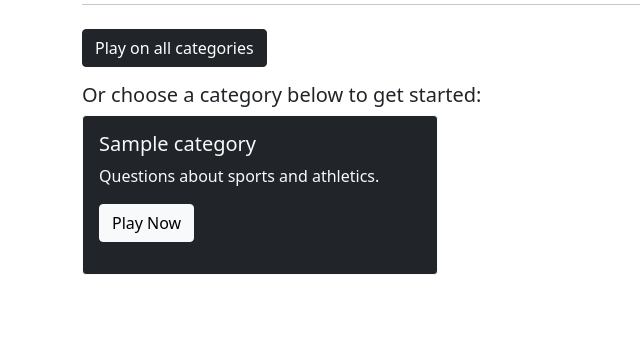
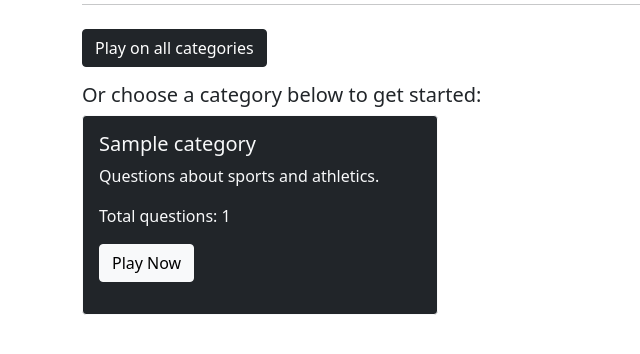
Before and after one commit to Haki-Malai/flask-triviamaster, a Flask app: page / in a window 1280 px wide. Shown: the part 186-540 px from the top of the page, without its empty margins (0-640 px from the left). Run offline with Flask 3, Linux system fonts and the light colour scheme; tables that the repository leaves empty hold one stand-in row (values such as "Sample post"); some libraries are stand-ins or nearby versions.

Commit message:
Add category_id to start_game route
This allows the user to select a category to play a game with.

The category_id is optional, so the route can still be called without it.

```diff
--- a/app/main/routes.py
+++ b/app/main/routes.py
@@ -14,11 +14,12 @@ def index():
         categories=Category.query.order_by(Category.name).all())
 
 
+@bp.route('/category_game/<int:category_id>')
 @bp.route('/game')
-def start_game():
+def start_game(category_id=None):
     game = Game()
     db.session.add(game)
-    game.generate_questions()
+    game.generate_questions(category_id=category_id)
     db.session.commit()
     return redirect(url_for('main.show_game', game_id=game.id))
 
--- a/app/models.py
+++ b/app/models.py
@@ -125,7 +125,9 @@ class Category(db.Model):
     id = db.Column(db.Integer, primary_key=True)
     name = db.Column(db.String(128), nullable=False)
 
-    questions = db.relationship('Question', back_populates='category')
+    questions = db.relationship('Question',
+                                back_populates='category',
+                                lazy='dynamic')
 
     def __repr__(self):
             return "<Category %r>" % self.name
--- a/app/templates/base.html
+++ b/app/templates/base.html
@@ -23,12 +23,12 @@
               <a class="nav-link active" href="{{ url_for('main.index') }}">Home</a>
             </li class="nav-item">
             <li class="nav-item">
-              <a class="nav-link dropdown-toggle" href="#" id="navbarDropdown" role="button" data-bs-toggle="dropdown" aria-expanded="false">
+              <a class="nav-link dropdown-toggle" href="{{ url_for('main.index') }}" id="navbarDropdown" role="button" data-bs-toggle="dropdown" aria-expanded="false">
                 Categories
               </a>
               <ul class="dropdown-menu dropdown-menu-dark bg-dark" aria-labelledby="navbarDropdown">
                 {% for category in categories %}
-                  <li><a class="dropdown-item" href="#">{{ category.name }}</a></li>
+                  <li><a class="dropdown-item" href="{{ url_for('main.start_game', category_id=category.id) }}">{{ category.name }}</a></li>
                 {% endfor %}
               </ul>
             </li>
--- a/app/templates/index.html
+++ b/app/templates/index.html
@@ -15,7 +15,8 @@
               <div class="card-body">
                 <h5 class="card-title text-light">{{ category.name }}</h5>
                 <p class="card-text text-light ">Questions about sports and athletics.</p>
-              <a href="/sports" class="btn btn-light">Play Now</a>
+                <p class="card-text text-light ">Total questions: {{ category.questions.count() }}</p>
+                <a href="{{ url_for('main.start_game', category_id=category.id) }}" class="btn btn-light">Play Now</a>
               </div>
             </div>
           </div>
```
Lines whose indentation alone changed are shown as unchanged.
